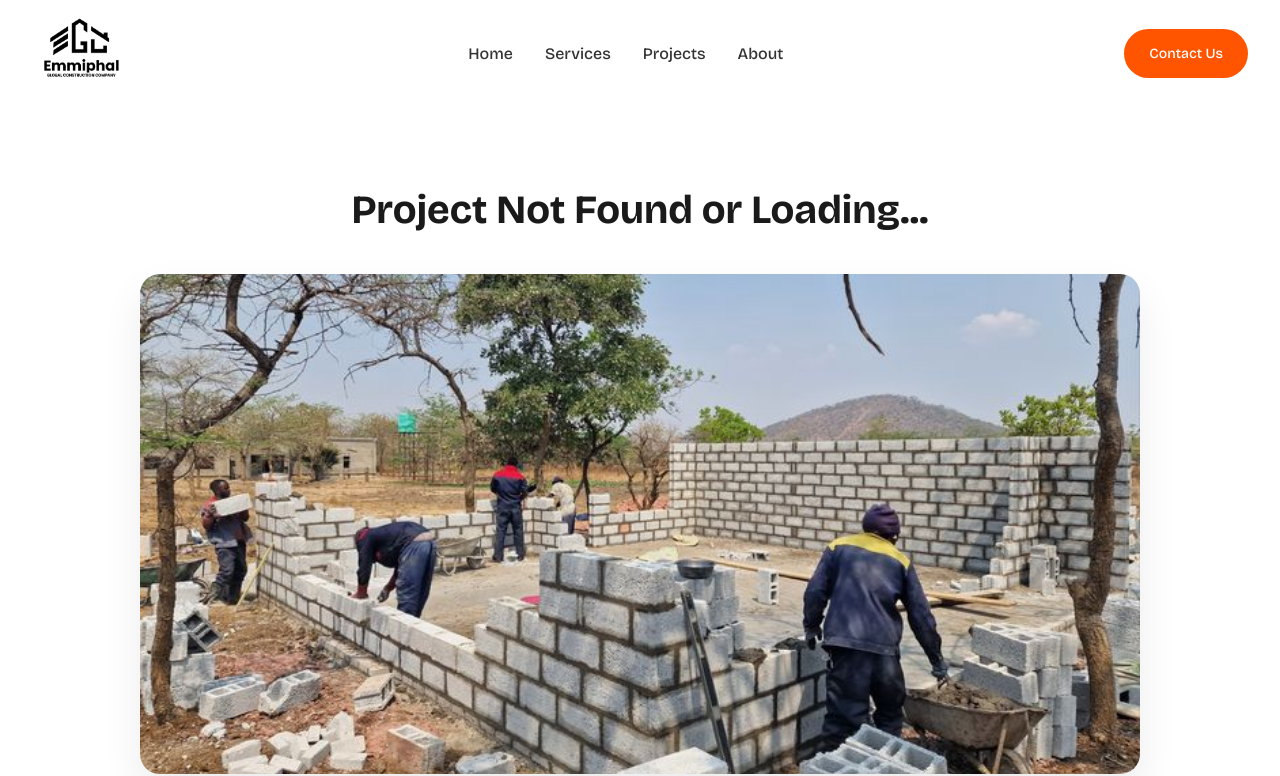
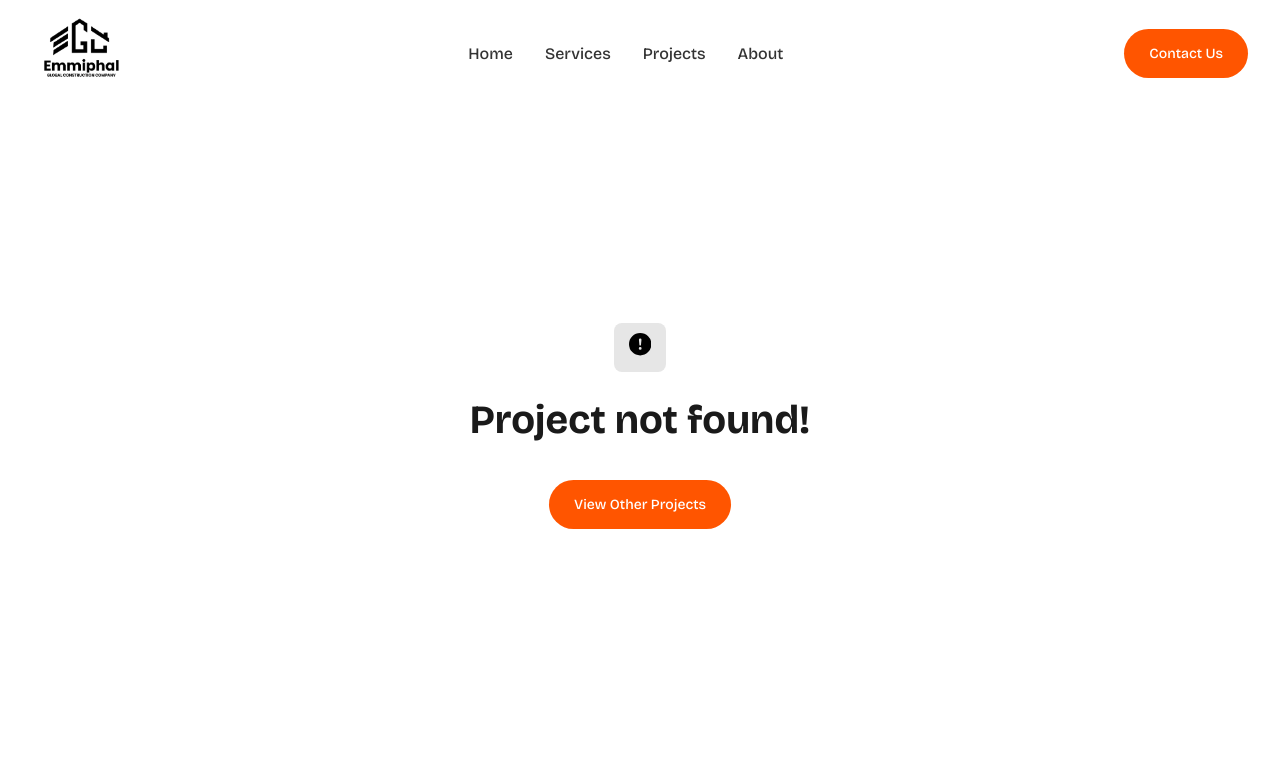
Before and after one commit to devNenye001/Emmiphal-construction, a React (Vite) app: page /projects/1 in a window 1280 px wide. Shown: the top 776 px of the page. Built offline with nearby package versions, Linux system fonts and the light colour scheme; a web font is replaced by a local one.

Commit message:
fixed the project details logic

```diff
--- a/src/components/sections/projectSection/projectSection.jsx
+++ b/src/components/sections/projectSection/projectSection.jsx
@@ -1,6 +1,7 @@
 import React, { useRef } from 'react';
 import { motion as Motion } from "framer-motion";
 import './projectSection.css';
+import { useNavigate } from "react-router-dom";
 import ProjectCard from '../../cards/projectCard/projectCard';
 
 // SVG Icons for buttons
@@ -14,6 +15,9 @@ const ArrowRight = () => (
 
 const ProjectSection = () => {
   const scrollContainerRef = useRef(null);
+
+const navigate = useNavigate();
+
 
   // Data from your image
   const projects = [
@@ -167,10 +171,16 @@ const ProjectSection = () => {
                 variants={itemVariants}
               >
                 <ProjectCard
-                  title={project.title}
-                  description={project.description}
-                  imageSrc={project.image}
-                />
+  title={project.title}
+  description={project.description}
+  imageSrc={project.image}
+  onClick={() =>
+    navigate(`/projects/${project.id}`, {
+      state: { projectData: project },
+    })
+  }
+/>
+
               </Motion.div>
             ))}
           </Motion.div>
--- a/src/pages/projectDetails/projectDetail.css
+++ b/src/pages/projectDetails/projectDetail.css
@@ -188,6 +188,21 @@
   transform: translateY(-2px);
 }
 
+.proj-not-found{
+    text-align: center;
+    display: flex;
+    flex-direction: column;
+    align-items: center;
+    justify-content: center;
+    font-size: 1.25rem;
+    height: 80vh;
+    font-weight: 500;
+}
+
+.proj-not-found .button-wrapper{
+    margin-top: 20px;
+}
+
 /* --- Responsive Design --- */
 @media (max-width: 768px) {
   .pd-title {
--- a/src/pages/projectDetails/projectDetail.jsx
+++ b/src/pages/projectDetails/projectDetail.jsx
@@ -1,40 +1,90 @@
-import React, { useEffect } from 'react';
+import { useEffect } from "react";
 import { motion as Motion } from "framer-motion";
-import { useLocation } from 'react-router-dom'; // Import hooks
-import './projectDetail.css';
+import { useLocation } from "react-router-dom";
+import "./projectDetail.css";
+import { BsExclamationCircleFill } from 'react-icons/bs';
+import Button from "../../components/button/button";
+import { Link } from "react-router-dom";
 
-// ... (Keep your Icon components here: LocationPin, CheckIcon) ...
+
+
 
 const ProjectDetail = () => {
-  // const { id } = useParams(); // Get ID from URL
-  const location = useLocation(); // Get state passed from Card
+  const { state } = useLocation();
 
-  // 1. Try to get data passed from the Card click
-  // 2. Fallback to a default object if page is refreshed directly (where state is lost)
-  const project = location.state?.projectData || {
-    title: "Project Not Found or Loading...",
-    heroImage: " /12.jpeg",
-    overview: "We could not retrieve the project details. Please go back to the projects page.",
-    location: "Unknown",
-    scope: [],
-    outcome: "",
-    gallery1: [],
-    gallery2: []
-  };
-
-  // Scroll to top when component mounts
   useEffect(() => {
     window.scrollTo(0, 0);
   }, []);
 
-  // Animation Variants (Same as before)
+  if (!state?.projectData) {
+    return <div className="proj-not-found">
+        <Motion.div
+      className="not-found-container"
+      initial={{ opacity: 0 }}
+      animate={{ opacity: 1 }}
+      exit={{ opacity: 0 }}
+      transition={{ duration: 0.5 }}
+    >
+      <Motion.div
+        className="content-section"
+        initial={{ y: 50, opacity: 0 }}
+        animate={{ y: 0, opacity: 1 }}
+        transition={{ delay: 0.2, duration: 0.6, ease: 'easeOut' }}
+      >
+        <Motion.div
+          className="icon-badge"
+          initial={{ scale: 0 }}
+          animate={{ scale: 1 }}
+          transition={{ delay: 0.4, duration: 0.5, type: 'spring', stiffness: 200 }}
+        >
+          <Motion.span
+            className="exclamation"
+            initial={{ rotate: -90, opacity: 0 }}
+            animate={{ rotate: 0, opacity: 1 }}
+            transition={{ delay: 0.6, duration: 0.5 }}
+          >
+            <BsExclamationCircleFill />
+          </Motion.span>
+        </Motion.div>
+
+        <Motion.h1
+          className="title"
+          initial={{ y: 20, opacity: 0 }}
+          animate={{ y: 0, opacity: 1 }}
+          transition={{ delay: 0.8, duration: 0.5 }}
+        >
+          Project not found!
+        </Motion.h1>
+
+
+        <Motion.div className="button-wrapper" initial={{ y: 20, opacity: 0 }} animate={{ y: 0, opacity: 1 }} transition={{ delay: 1.2, duration: 0.5 }}>
+          <Link to="/projects">
+          <Button label="View Other Projects" />
+          </Link>
+        </Motion.div>
+      </Motion.div>
+    </Motion.div>
+    </div>;
+  }
+
+  const project = state.projectData;
+
+  // Animation Variants
   const containerVariants = {
     hidden: { opacity: 0 },
-    visible: { opacity: 1, transition: { staggerChildren: 0.15 } }
+    visible: {
+      opacity: 1,
+      transition: { staggerChildren: 0.15 },
+    },
   };
+
   const itemVariants = {
     hidden: { opacity: 0, y: 20 },
-    visible: { opacity: 1, y: 0, transition: { duration: 0.6 } }
+    visible: {
+      opacity: 1,
+      y: 0,
+      transition: { duration: 0.6 },
+    },
   };
 
   return (
@@ -48,29 +98,51 @@ const ProjectDetail = () => {
         {/* Header */}
         <Motion.div className="pd-header" variants={itemVariants}>
           <h1 className="pd-title">{project.title}</h1>
+          <p className="pd-subtitle">{project.location}</p>
         </Motion.div>
 
         {/* Hero Image */}
         <Motion.div className="pd-hero-section" variants={itemVariants}>
-          <img src={project.heroImage} alt={project.title} className="pd-hero-img" />
+          <img
+            src={project.image}
+            alt={project.title}
+            className="pd-hero-img"
+          />
         </Motion.div>
 
-        {/* Overview Section */}
+        {/* Overview */}
         <Motion.div className="pd-section" variants={itemVariants}>
           <h2 className="pd-section-title">Project Overview</h2>
-          <p className="pd-text">{project.overview}</p>
+          <p className="pd-text">{project.description}</p>
 
           <div className="pd-gallery-grid">
             {project.gallery1?.map((img, index) => (
               <div key={index} className="pd-gallery-item">
-                <img src={img} alt="Detail" className="pd-gallery-img" />
+                <img src={img} alt="Project detail" className="pd-gallery-img" />
               </div>
             ))}
           </div>
         </Motion.div>
 
-        {/* ... (Rest of your JSX: Location, Scope, Outcome, CTA) ... */}
+        {/* Scope */}
+        {project.scope && (
+          <Motion.div className="pd-section" variants={itemVariants}>
+            <h2 className="pd-section-title">Project Scope</h2>
+            <ul className="pd-list">
+              {project.scope.map((item, i) => (
+                <li key={i}>{item}</li>
+              ))}
+            </ul>
+          </Motion.div>
+        )}
 
+        {/* Outcome */}
+        {project.outcome && (
+          <Motion.div className="pd-section" variants={itemVariants}>
+            <h2 className="pd-section-title">Outcome</h2>
+            <p className="pd-text">{project.outcome}</p>
+          </Motion.div>
+        )}
       </Motion.div>
     </div>
   );
```
